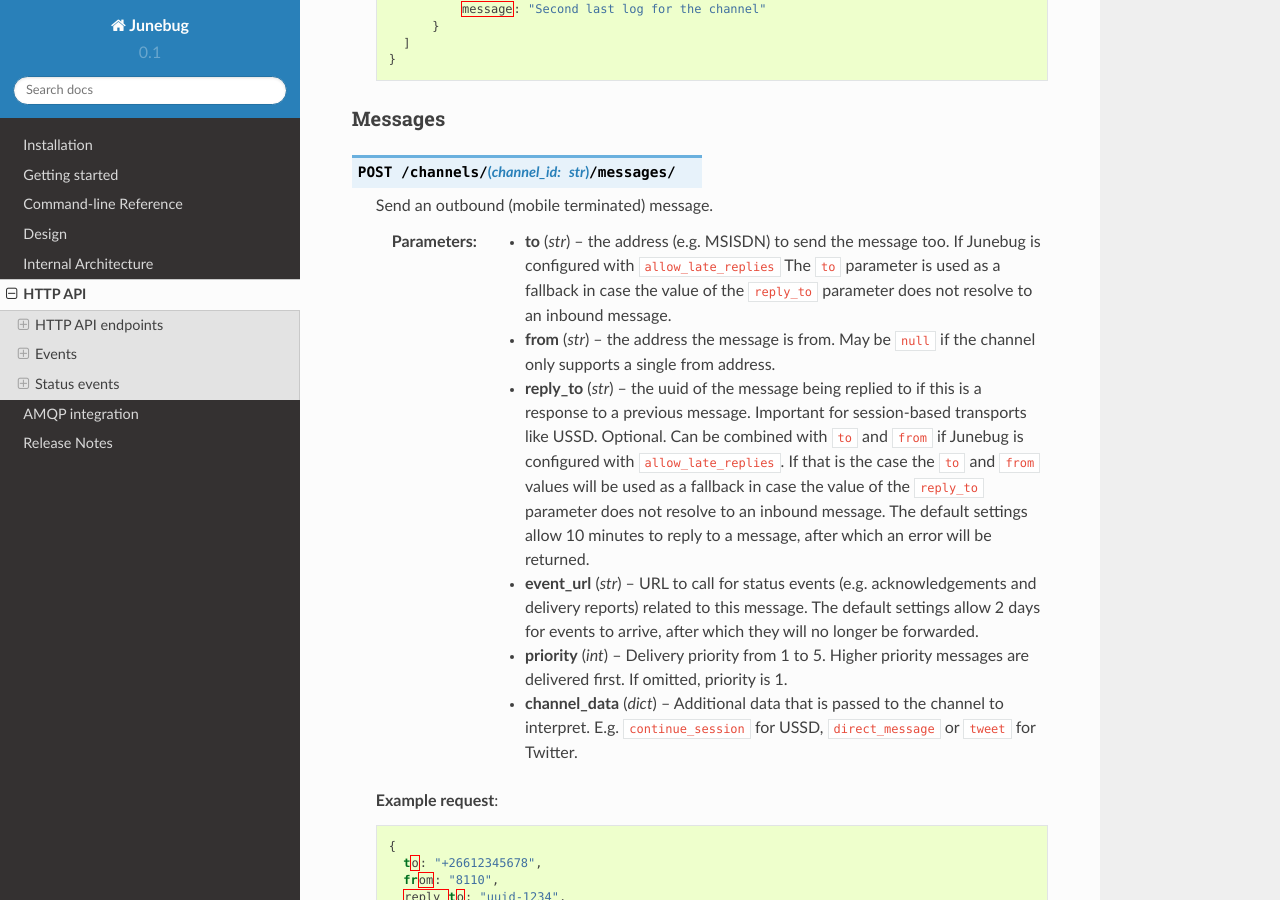
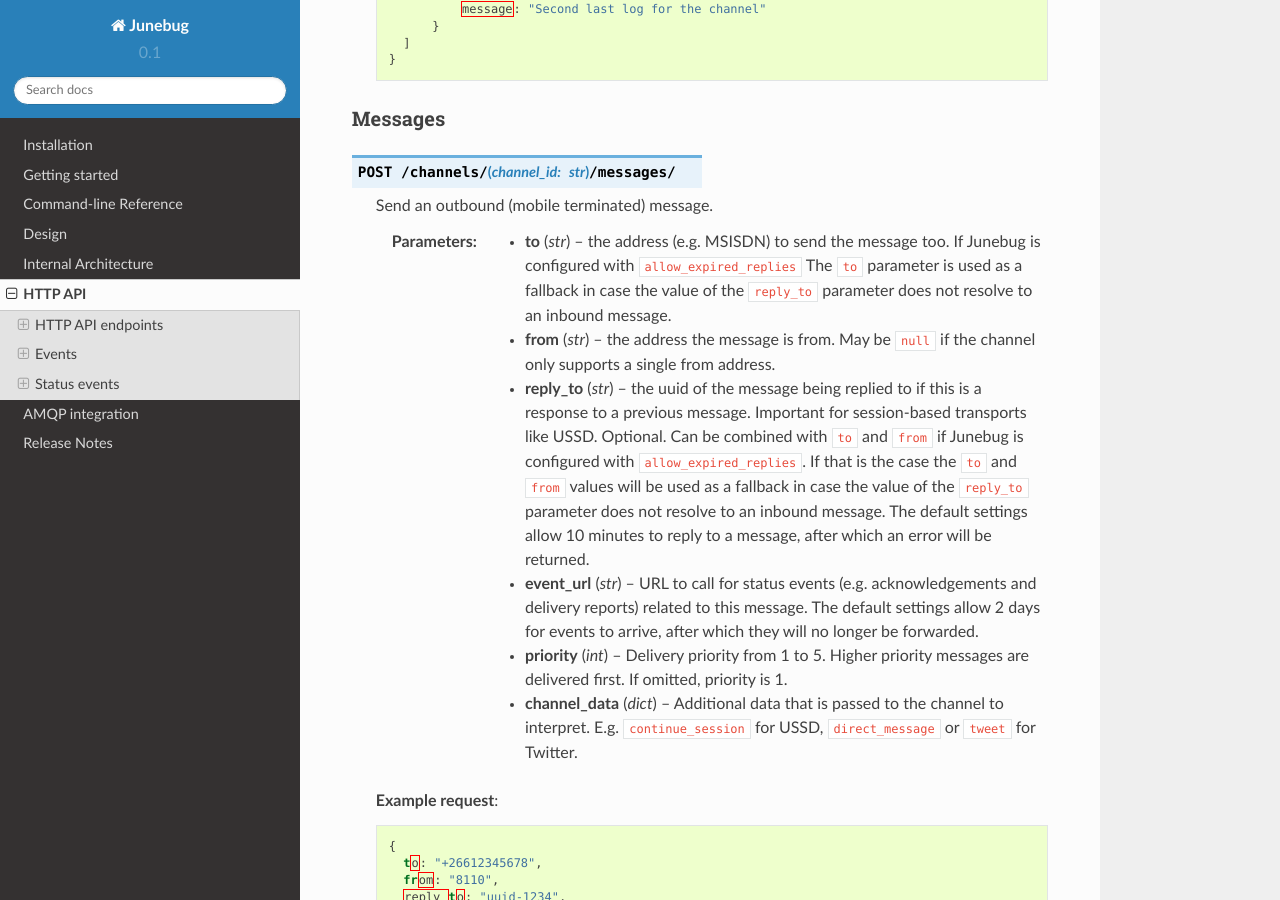
Before and after one commit to praekeltfoundation/junebug, a Sphinx documentation site: the page built from docs/http_api.rst, in a window 1280 px wide and 900 px high, scrolled down 4059 px. Built offline with Sphinx 7.4.7 and the Read the Docs theme 2.0.0, drawn with Linux system fonts in a browser that asks for light colours; pages that are not in the unit, such as notebooks, are missing from menus.

Commit message:
fix docs (thanks @rudigiesler)

```diff
--- a/docs/http_api.rst
+++ b/docs/http_api.rst
@@ -253,7 +253,7 @@
 
    :param str to:
        the address (e.g. MSISDN) to send the message too.
-       If Junebug is configured with ``allow_late_replies`` The ``to``
+       If Junebug is configured with ``allow_expired_replies`` The ``to``
        parameter is used as a fallback in case the value of the ``reply_to``
        parameter does not resolve to an inbound message.
    :param str from:
@@ -264,7 +264,7 @@
        previous message. Important for session-based transports like USSD.
        Optional.
        Can be combined with ``to`` and ``from`` if Junebug is configured with
-       ``allow_late_replies``. If that is the case the ``to`` and ``from`` values
+       ``allow_expired_replies``. If that is the case the ``to`` and ``from`` values
        will be used as a fallback in case the value of the ``reply_to``
        parameter does not resolve to an inbound message.
        The default settings allow 10 minutes to reply to a message, after which
```
